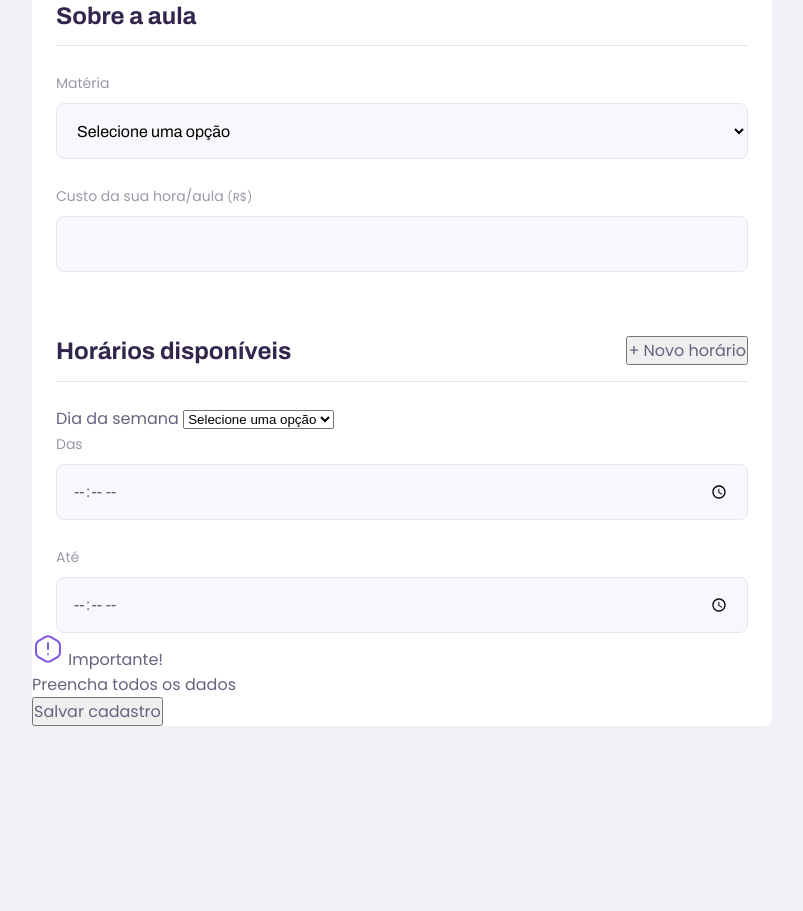
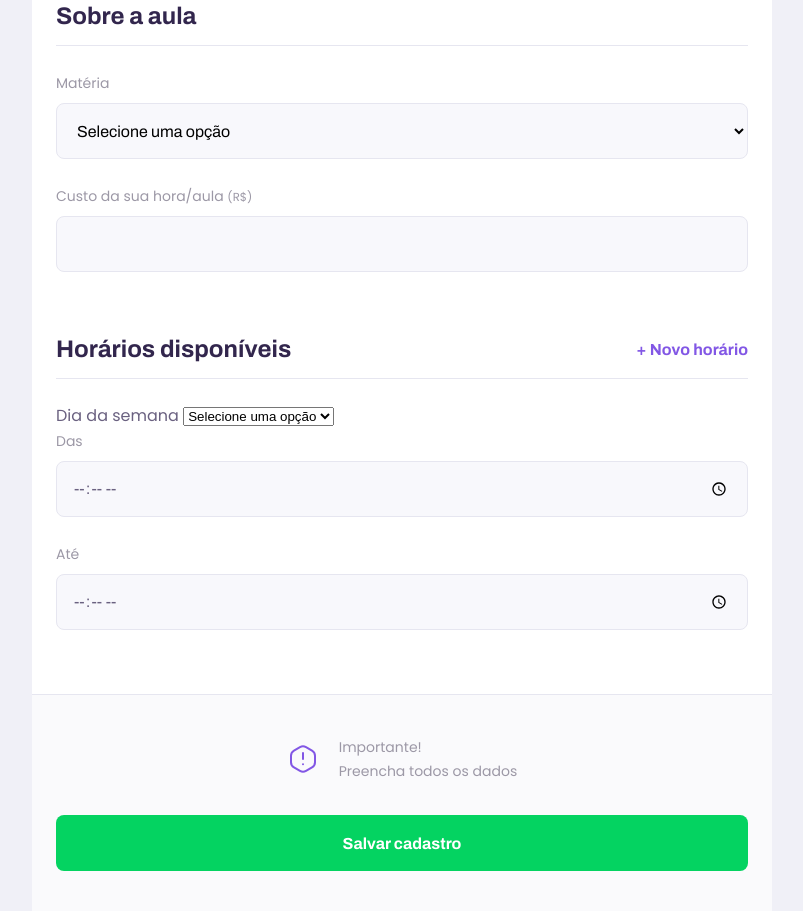
Before and after one commit to RSinhoroto/proffy, a plain HTML site: page give-classes.html in a window 1280 px wide. Shown: the part 1039-1950 px from the top of the page, without its empty margins (238-1041 px from the left). Before the commit the page ends 1765 px from the top, so only its background shows below. Drawn offline with Linux system fonts and the light colour scheme.

Commit message:
Added footer style
- Added footer styling on give-classes page
- Fixed typo

```diff
--- a/give-classes.html
+++ b/give-classes.html
@@ -28,7 +28,7 @@
         </div>
 
         <div class="header-content">
-          <strong>Que incrível que vc quer dar aulas</strong>
+          <strong>Que incrível que você quer dar aulas</strong>
           <p>O primeiro passo é preencher esse formulário de inscrição</p>
         </div>
       </header>
--- a/styles/partials/page-give-classes.css
+++ b/styles/partials/page-give-classes.css
@@ -36,6 +36,24 @@
   border-bottom: 1px solid var(--color-line-in-white);
 }
 
+#page-give-classes fieldset legend button {
+  background: none;
+  border: 0;
+
+  color: var(--color-primary);
+
+  font: 700 1.6rem Archivo;
+
+  cursor: pointer;
+
+  transition: 0.2s;
+}
+
+#page-give-classes fieldset legend button:hover {
+  color: var(--color-primary-dark);
+
+}
+
 #page-give-classes fieldset+fieldset {
   margin-top: 6.4rem;
 }
@@ -47,6 +65,48 @@
 }
 
 
+#page-give-classes main footer {
+  padding: 4rem 2.4rem;
+
+  background: var(--color-box-footer);
+  border-top: 1px solid var(--color-line-in-white);
+  margin-top: 6.4rem;
+}
+
+#page-give-classes main footer p {
+  display: flex;
+  align-items: center;
+  justify-content: center;
+
+  font-size: 1.4rem;
+  line-height: 2.4rem;
+
+  color: var(--color-text-complement);
+}
+
+#page-give-classes main footer p img {
+  margin-right: 2rem;
+}
+
+#page-give-classes main footer button {
+  width: 100%;
+  height: 5.6rem;
+  background: var(--color-secondary);
+  color: var(--color-button-text);
+  border: 0;
+  border-radius: 0.8rem;
+  cursor: pointer;
+  font: 700 1.6rem Archivo;
+
+  display: flex;
+  align-items: center;
+  justify-content: center;
+  text-decoration: none;
+
+  transition: 0.2s;
+  margin-top: 3.2rem;
+}
+
 
 @media (min-width: 700px) {
   #page-give-classes #container {
```
